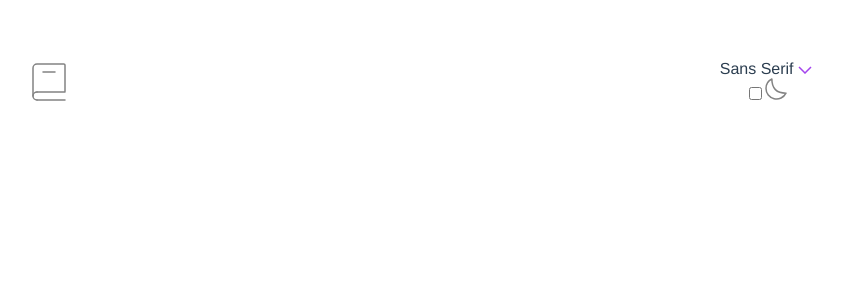
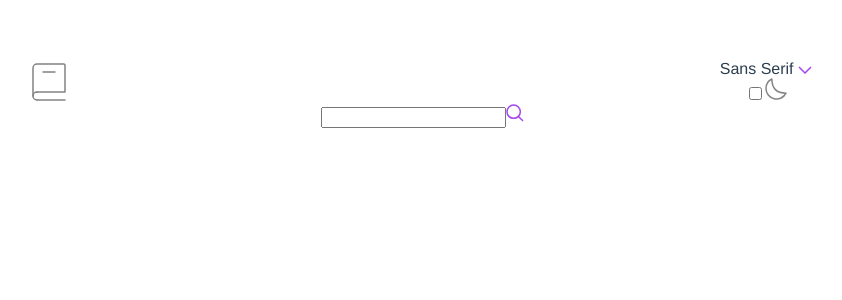
Before and after one commit to towkir/dictionary-web-app, a Vue app: page / in a window 1280 px wide. Shown: the top 300 px of the page, without its empty margins (218-1060 px from the left). Built offline with nearby package versions, Linux system fonts and the light colour scheme.

Commit message:
added basic markup for word input

```diff
--- a/src/App.vue
+++ b/src/App.vue
@@ -1,16 +1,19 @@
 <template>
   <div id="app">
     <Header/>
+    <word-input />
   </div>
 </template>
 
 <script>
 import Header from '@/components/Header.vue'
+import WordInput from '@/components/WordInput.vue'
 
 export default {
   name: 'App',
   components: {
     Header,
+    WordInput,
   }
 }
 </script>
--- /dev/null
+++ b/src/components/WordInput.vue
@@ -0,0 +1,18 @@
+<template>
+  <div class="input-wrapper">
+    <input type="text">
+    <span class="search">
+      <img src="@/assets/images/icon-search.svg" alt="search-icon">
+    </span>
+  </div>
+</template>
+
+<script>
+export default {
+
+}
+</script>
+
+<style>
+
+</style>
```
